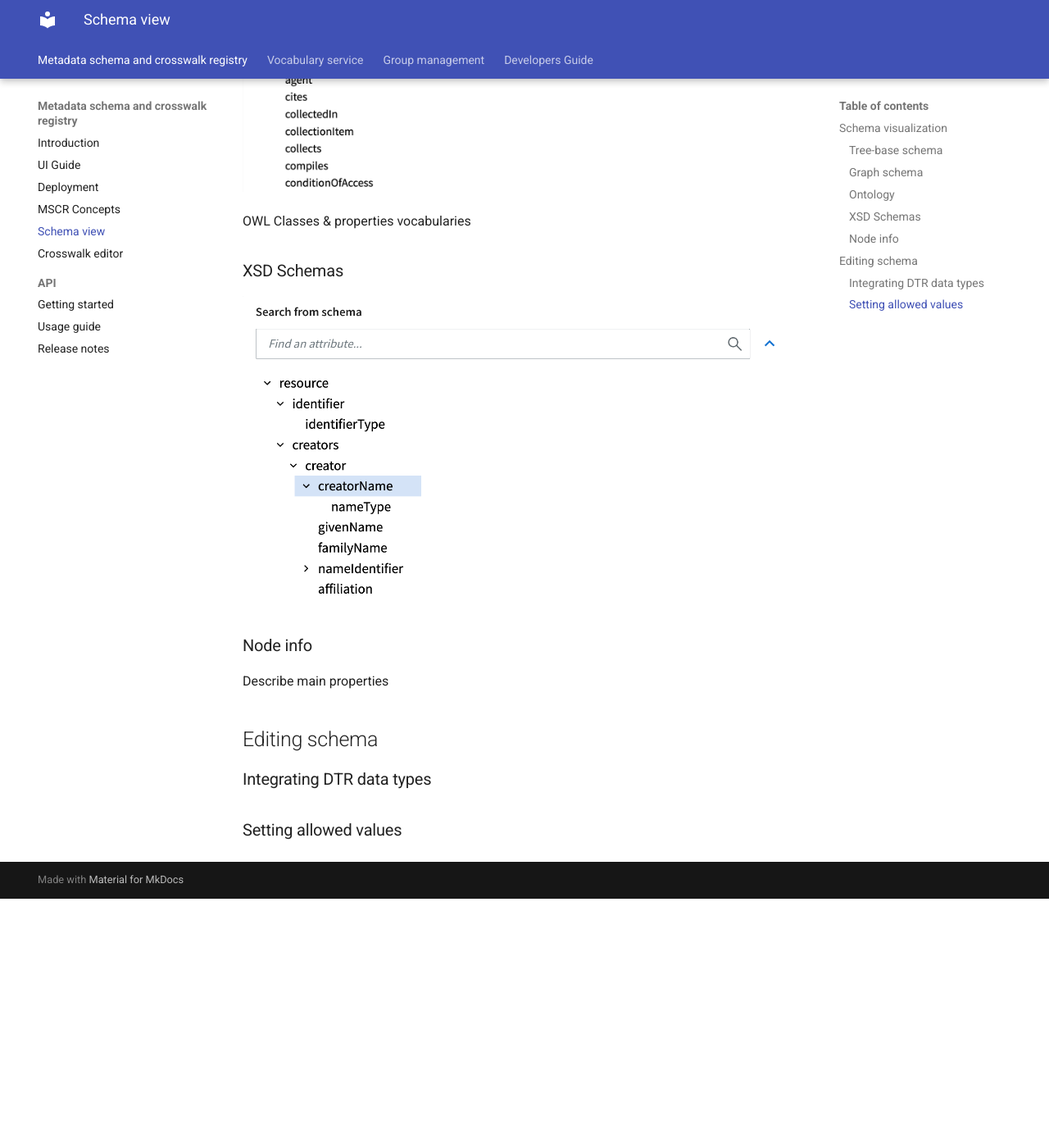
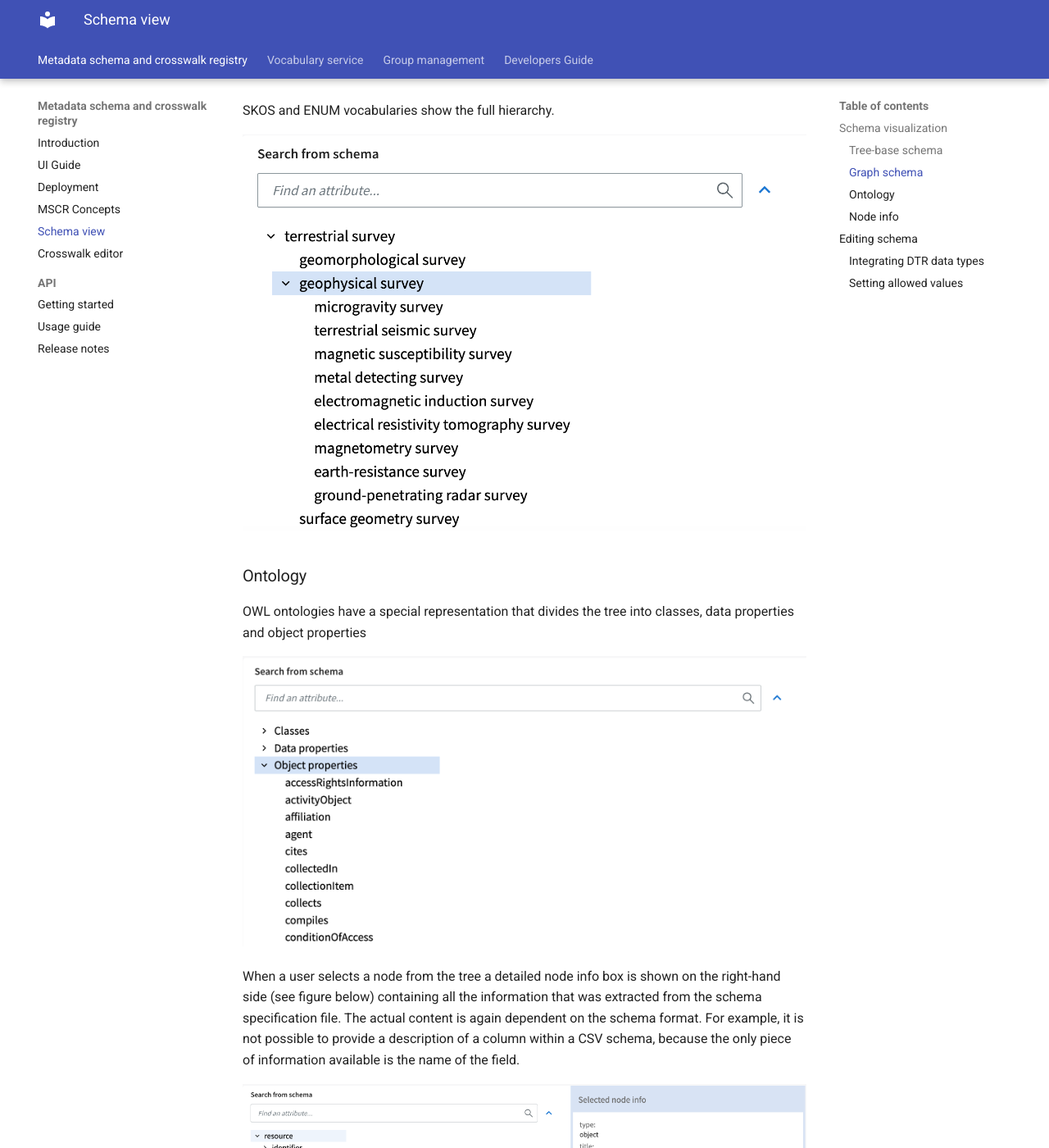
Before and after one commit to CSCfi/mscr-docs, an MkDocs documentation site: the page built from docs/mscr/schema-view.md, in a window 1280 px wide and 1400 px high, scrolled down 1302 px. Shown: the whole window at 82% size. Built offline with MkDocs 1.6.1 and Material for MkDocs 9.7.7, drawn with Linux system fonts in a browser that asks for light colours; before the commit the page ends 2398 px from its top, so only the background shows below that; some of the changed text lies outside the part shown.

Commit message:
Added different schema view

```diff
--- a/docs/mscr/schema-view.md
+++ b/docs/mscr/schema-view.md
@@ -1,27 +1,38 @@
 
 
-## Schema visualization
+##  Schema visualization
+ Based on schema formats, schemas are visualized in MSCR a bit differently to make it easy for the users. Different visulizations are listed below:
 
 ### Tree-base schema
 
-![Tree based Schema View](../assets/mscr/schemaview-full.png)
+The basic  tree structure that materialises all the possible nodes is used for CSV, JSON Schema, XSD and SKOS Schemas.
 
-CSV, XML, JSON, SKOS, ENUM
+
+![XSD schema](../assets/mscr/schemaview-xsd.png)
 
 ### Graph schema
 
+SHACL and RDFS schemas are visualised using a tree where the root contains classes referenced in the schema with associated (either with sh:property of rdfs:domain) properties as child elements.
+
 ![Graph based Schema View](../assets/mscr/schemaview-shacl.png)
-SHACL, RDFS
-Classes and their properties
+
+SKOS and ENUM vocabularies show the full hierarchy.
+
+![Vocabulary Schema View](../assets/mscr/schemaview-skos.png)
+
 
 ### Ontology
+
+OWL ontologies have a special representation that divides the tree into classes, data properties and object properties
+
 ![Ontology Schema View](../assets/mscr/schemaview-owl.png)
 
-OWL
-Classes & properties vocabularies
+When a user selects a node from the tree a detailed node info box is shown on the right-hand side (see figure below) containing all the information that was extracted from the schema specification file. The actual content is again dependent on the schema format. For example, it is not possible to provide a description of a column within a CSV schema, because the only piece of information available is the name of the field.
 
-### XSD Schemas
-![XSD schema](../assets/mscr/schemaview-xsd.png)
+
+![Tree based Schema View](../assets/mscr/schemaview-full.png)
+
+
 
 
 ### Node info
```
Also changed, not shown: docs/assets/mscr/schemaview-skos.png (added).
